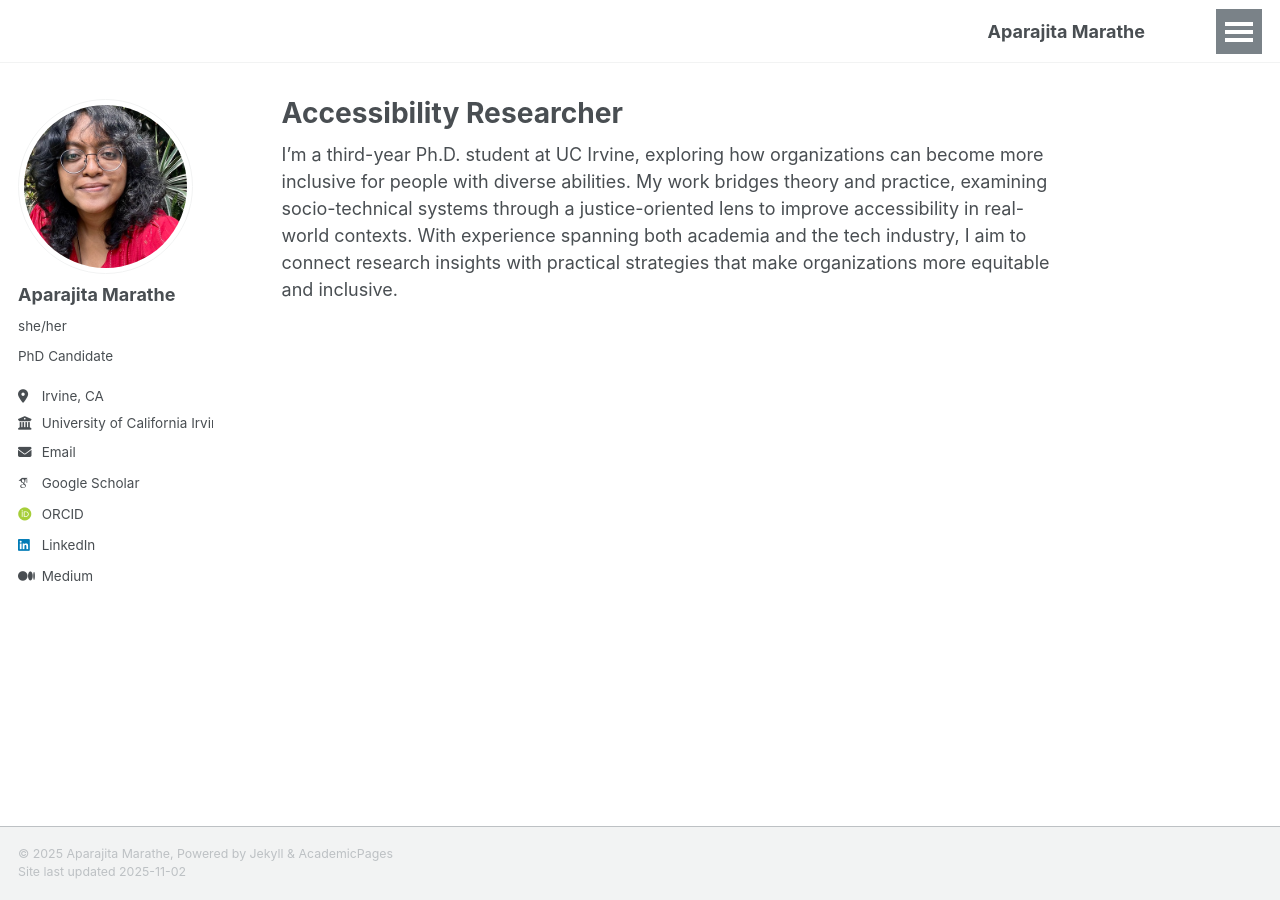
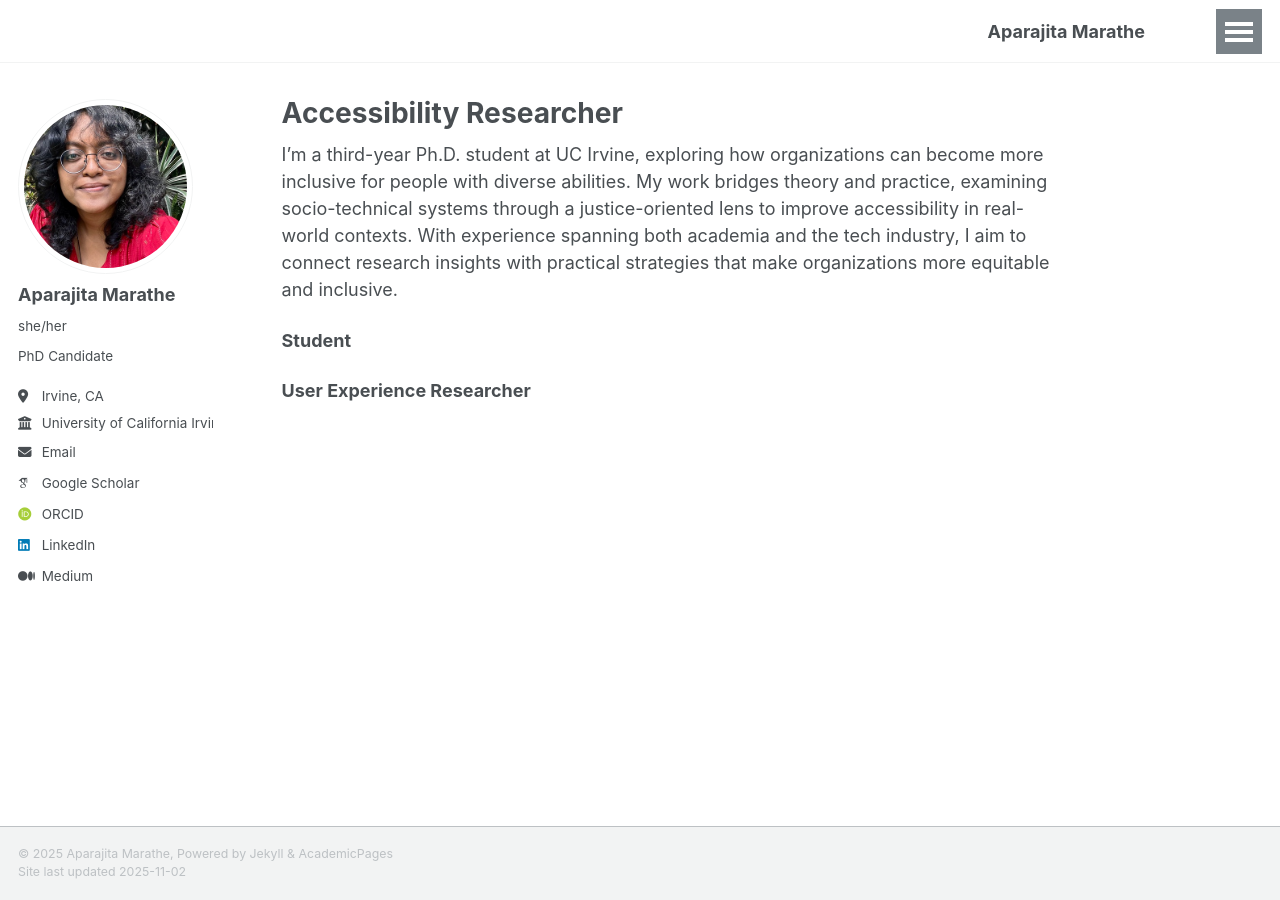
Before and after one commit to aparajitamarathe/aparajitamarathe.github.io, a Jekyll site: the page built from _pages/about.md, in a window 1280 px wide. Built offline with Jekyll 4.4.1, drawn with Linux system fonts in a browser that asks for light colours; some web fonts are replaced.

Commit message:
Update about.md

```diff
--- a/_pages/about.md
+++ b/_pages/about.md
@@ -8,3 +8,7 @@ redirect_from:
 ---
 
 I’m a third-year Ph.D. student at UC Irvine, exploring how organizations can become more inclusive for people with diverse abilities. My work bridges theory and practice, examining socio-technical systems through a justice-oriented lens to improve accessibility in real-world contexts. With experience spanning both academia and the tech industry, I aim to connect research insights with practical strategies that make organizations more equitable and inclusive.
+
+**Student**
+
+**User Experience Researcher**
```
